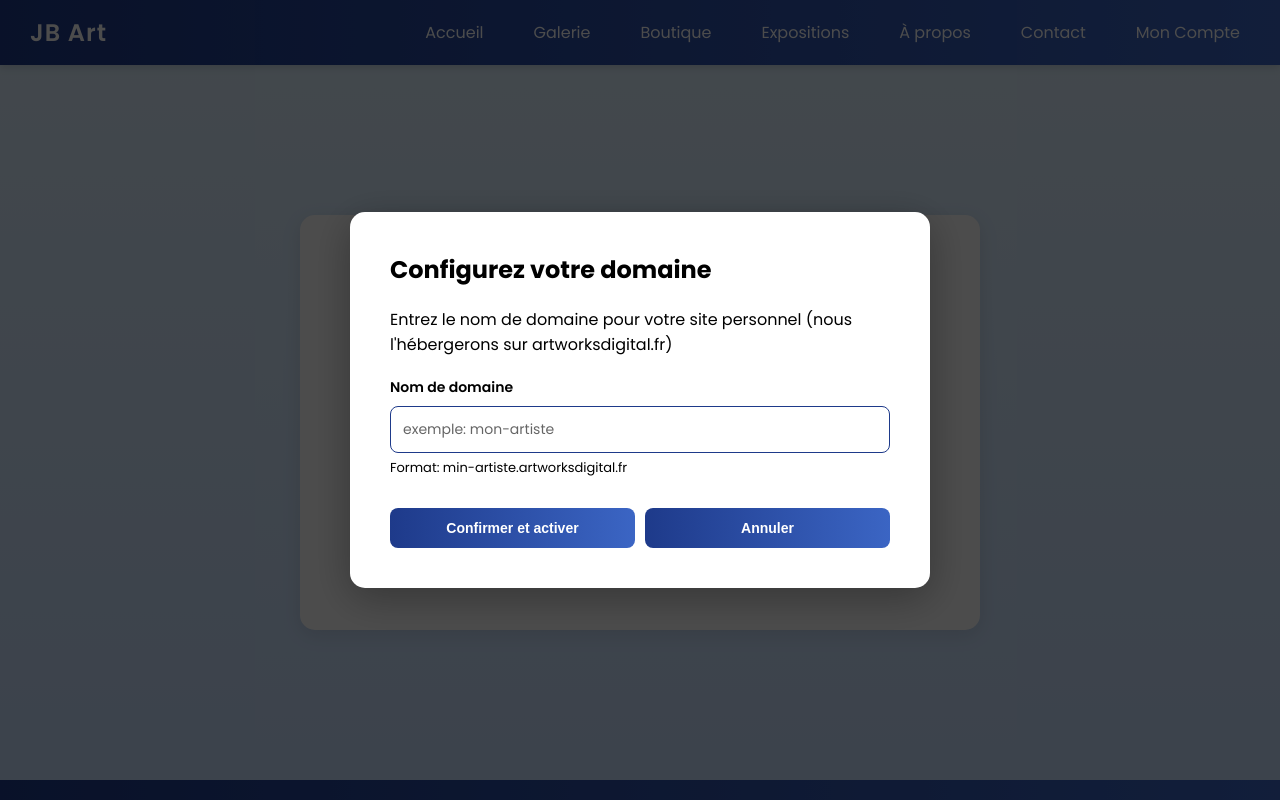
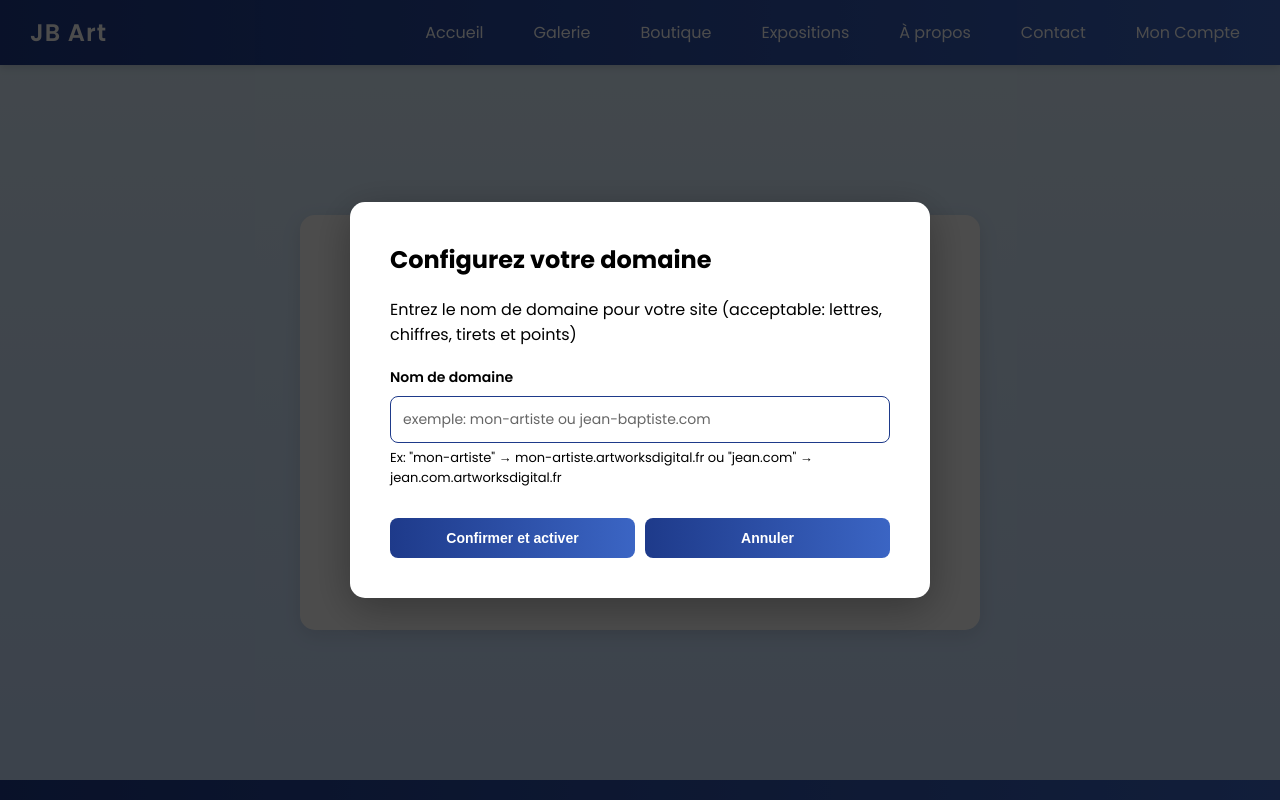
Before and after one commit to Colin-tech-VS/Template, a Flask app: page /saas/launch/success in a window 1280 px wide. Run offline with Flask 3, Linux system fonts and the light colour scheme; a user stored in the database is signed in; data that the repository does not hold is empty; some libraries are stand-ins or nearby versions.

Commit message:
FixDomainPatternToAcceptDots

```diff
--- a/templates/saas_launch_success.html
+++ b/templates/saas_launch_success.html
@@ -240,7 +240,7 @@
 <div class="modal-overlay active" id="domainModal">
     <div class="modal">
         <h2>Configurez votre domaine</h2>
-        <p>Entrez le nom de domaine pour votre site personnel (nous l'hébergerons sur artworksdigital.fr)</p>
+        <p>Entrez le nom de domaine pour votre site (acceptable: lettres, chiffres, tirets et points)</p>
 
         <form id="domainForm" onsubmit="handleDomainSubmit(event)">
             <div class="form-group">
@@ -248,11 +248,11 @@
                 <input
                     type="text"
                     id="domainInput"
-                    placeholder="exemple: mon-artiste"
+                    placeholder="exemple: mon-artiste ou jean-baptiste.com"
                     required
-                    pattern="[a-zA-Z0-9-]+"
+                    pattern="[a-zA-Z0-9\.\-]+"
                 >
-                <div class="domain-hint">Format: min-artiste.artworksdigital.fr</div>
+                <div class="domain-hint">Ex: "mon-artiste" → mon-artiste.artworksdigital.fr ou "jean.com" → jean.com.artworksdigital.fr</div>
             </div>
 
             <div class="loading" id="loadingIndicator">
@@ -300,13 +300,13 @@ function handleDomainSubmit(event) {
         return;
     }
 
-    // Nettoyer le domaine (enlever espaces, caractères spéciaux)
+    // Nettoyer le domaine (enlever espaces, caractères spéciaux sauf points et tirets)
     const cleanDomain = domain.toLowerCase()
-        .replace(/[^a-z0-9-]/g, '')
-        .replace(/^-+|-+$/g, '');
+        .replace(/[^a-z0-9\.\-]/g, '')
+        .replace(/^[\.\-]+|[\.\-]+$/g, '');
 
     if (!cleanDomain) {
-        showError("Domaine invalide. Utilisez uniquement des lettres, chiffres et tirets.");
+        showError("Domaine invalide. Utilisez lettres, chiffres, tirets et points.");
         return;
     }
 
```
